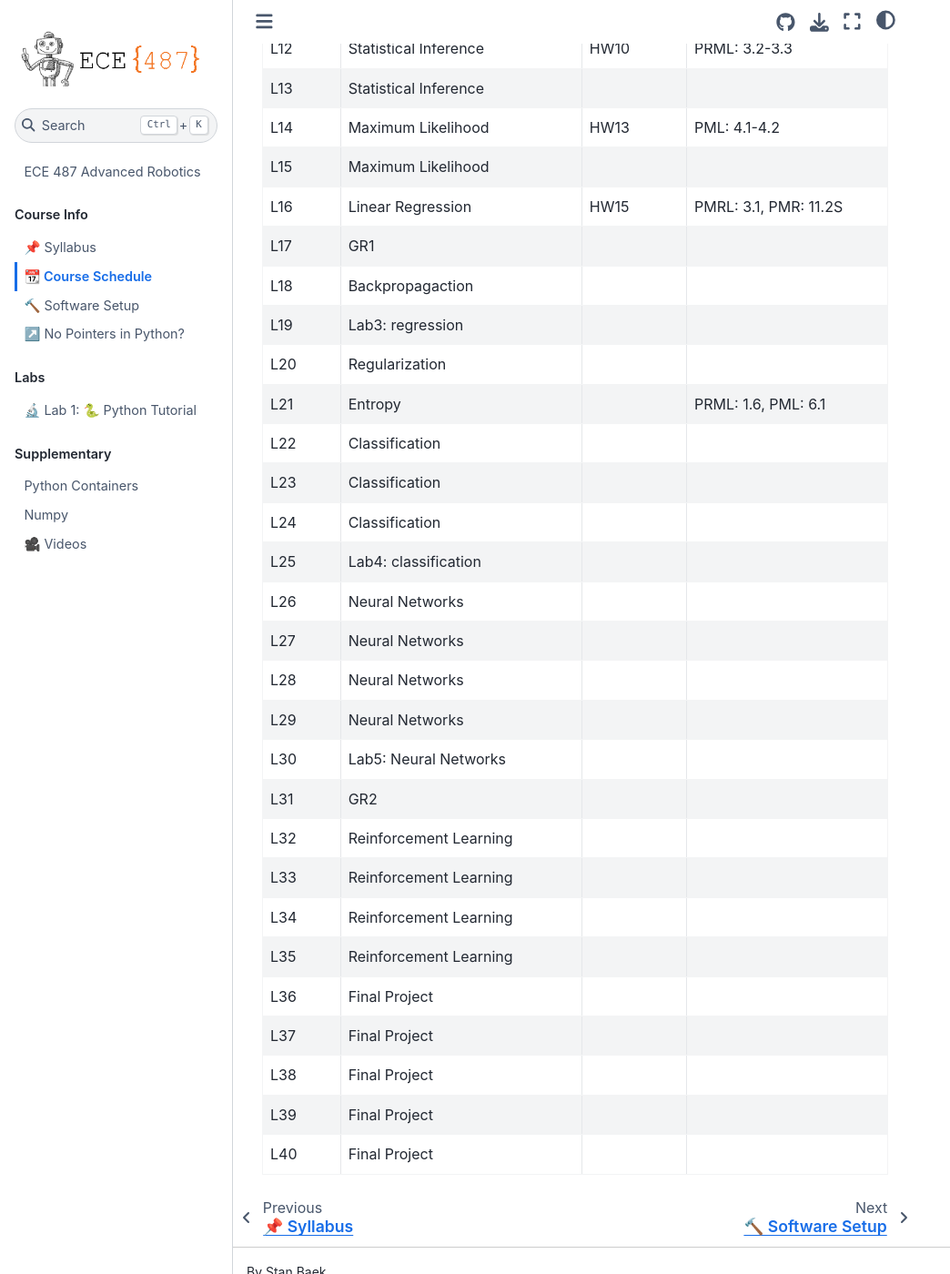
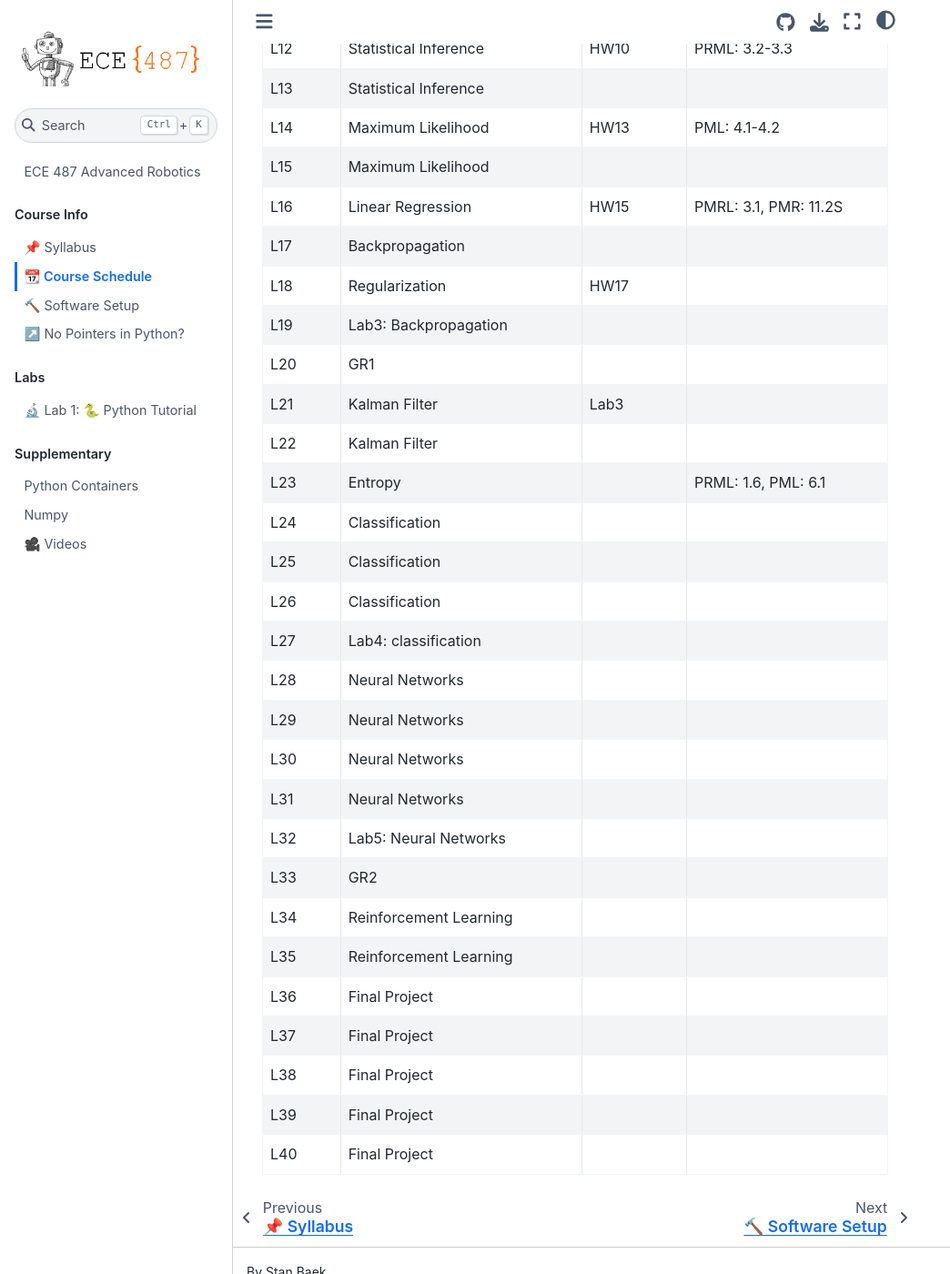
Before and after one commit to stanbaek/ece487, a Jupyter Book: the page built from docs/schedule.md, in a window 1280 px wide and 1400 px high, scrolled down 936 px. Shown: the whole window at 91% size, without its empty margins (0-1044 px from the left). Built offline with Jupyter Book 1.0.4 settings and Sphinx 7.4.7 and the Sphinx Book theme 1.1.4, drawn with Linux system fonts in a browser that asks for light colours.

Commit message:
Updated Schedule

```diff
--- a/docs/schedule.md
+++ b/docs/schedule.md
@@ -28,23 +28,23 @@ Reading:
  L14      | Maximum Likelihood                | HW13         | PML: 4.1-4.2
  L15      | Maximum Likelihood                |              |
  L16      | Linear Regression                 | HW15         | PMRL: 3.1, PMR: 11.2S
- L17      | GR1                               |              |
- L18      | Backpropagaction                  |              |
- L19      | Lab3: regression                  |              |
- L20      | Regularization                    |              |
- L21      | Entropy                           |              | PRML: 1.6, PML: 6.1
- L22      | Classification                    |              |
- L23      | Classification                    |              |
+ L17      | Backpropagation                   |              |
+ L18      | Regularization                    | HW17         |
+ L19      | Lab3: Backpropagation             |              |
+ L20      | GR1                               |              |
+ L21      | Kalman Filter                     | Lab3         |
+ L22      | Kalman Filter                     |              |
+ L23      | Entropy                           |              | PRML: 1.6, PML: 6.1
  L24      | Classification                    |              |
- L25      | Lab4: classification              |              |
- L26      | Neural Networks                   |              |
- L27      | Neural Networks                   |              |
+ L25      | Classification                    |              |
+ L26      | Classification                    |              |
+ L27      | Lab4: classification              |              |
  L28      | Neural Networks                   |              |
  L29      | Neural Networks                   |              |
- L30      | Lab5: Neural Networks             |              |
- L31      | GR2                               |              |
- L32      | Reinforcement Learning            |              |
- L33      | Reinforcement Learning            |              |
+ L30      | Neural Networks                   |              |
+ L31      | Neural Networks                   |              |
+ L32      | Lab5: Neural Networks             |              |
+ L33      | GR2                               |              |
  L34      | Reinforcement Learning            |              |
  L35      | Reinforcement Learning            |              |
  L36      | Final Project                     |              |
```
